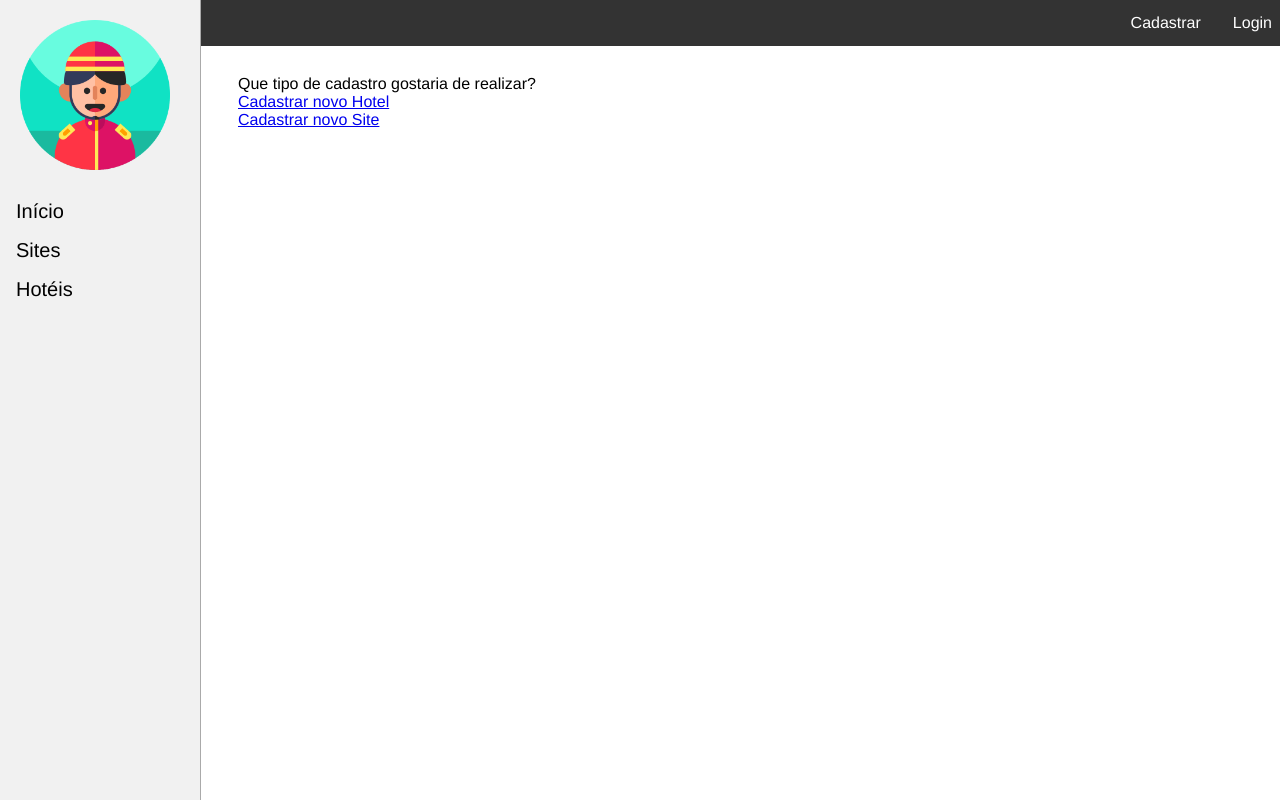
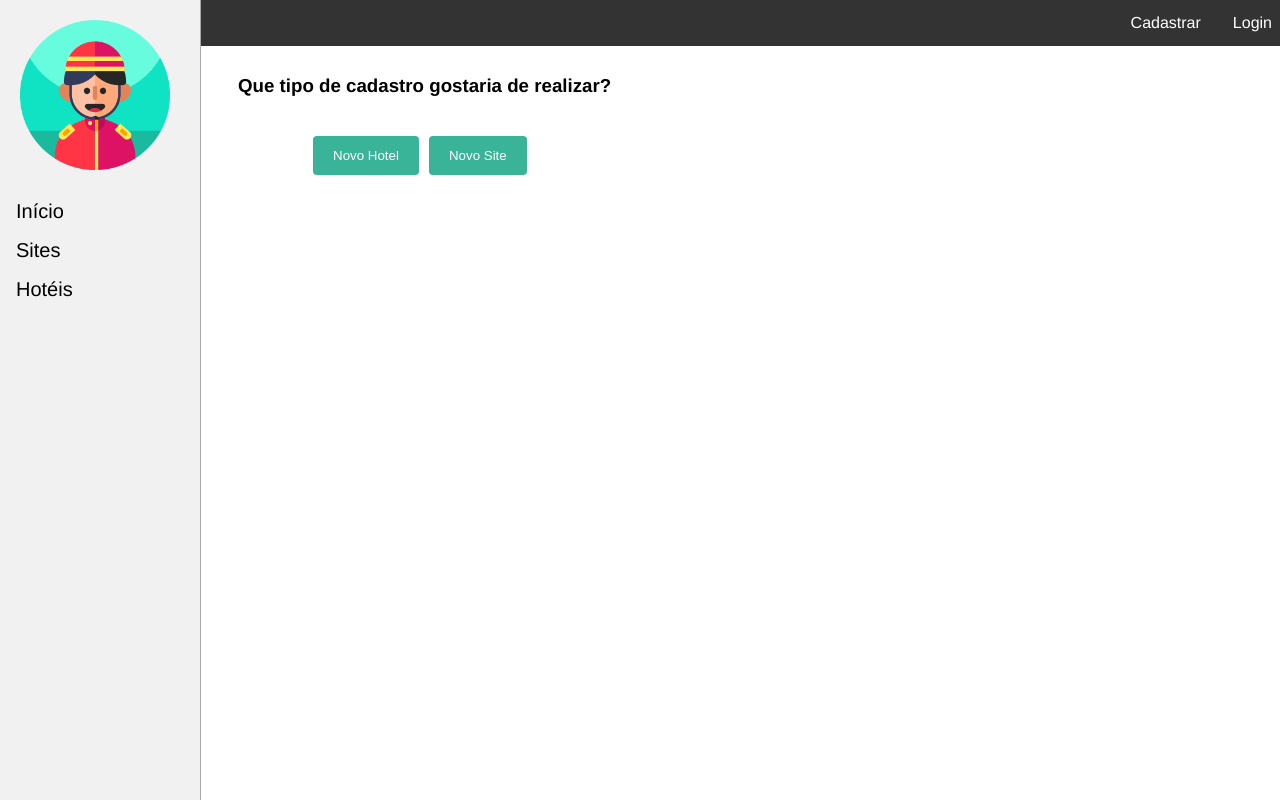
Before and after one commit to joaovicmendes/dsw2-trabalho, a Flask app: page /cadastrar in a window 1280 px wide. Run offline with Flask 2, Linux system fonts and the light colour scheme.

Commit message:
Página de cadastro arrumada

```diff
--- a/site/flaskblog/static/styles/main.css
+++ b/site/flaskblog/static/styles/main.css
@@ -34,7 +34,7 @@ label {
     display: inline-block;
 }
 
-input[type=submit] {
+input[type=submit], button {
     background-color: #39b499;
     color: white;
     margin-top: 20px;
@@ -45,7 +45,7 @@ input[type=submit] {
     float: right;
 }
 
-input[type=submit]:hover {
+input[type=submit]:hover, button:hover {
     background-color: #238671;
 }
 
--- a/site/flaskblog/templates/cadastro.html
+++ b/site/flaskblog/templates/cadastro.html
@@ -1,10 +1,11 @@
 {% extends "layout.html" %}
 {% block content %}
 <div class="main">
-    Que tipo de cadastro gostaria de realizar?
-    <br>
-    <a href="/cadastrar/hotel">Cadastrar novo Hotel</a>
-    <br>
-    <a href="/cadastrar/site">Cadastrar novo Site</a>
+    <h3>Que tipo de cadastro gostaria de realizar?</h3>
+    <div class="row" style="margin-left: 75px;">
+        <button style="float: left; margin-right: 10px;" href="/cadastrar/hotel">Novo Hotel</button>
+        <button style="float: left;" href="/cadastrar/site">Novo Site</button>
+    </div>
+
 </div>
 {% endblock content %}
```
